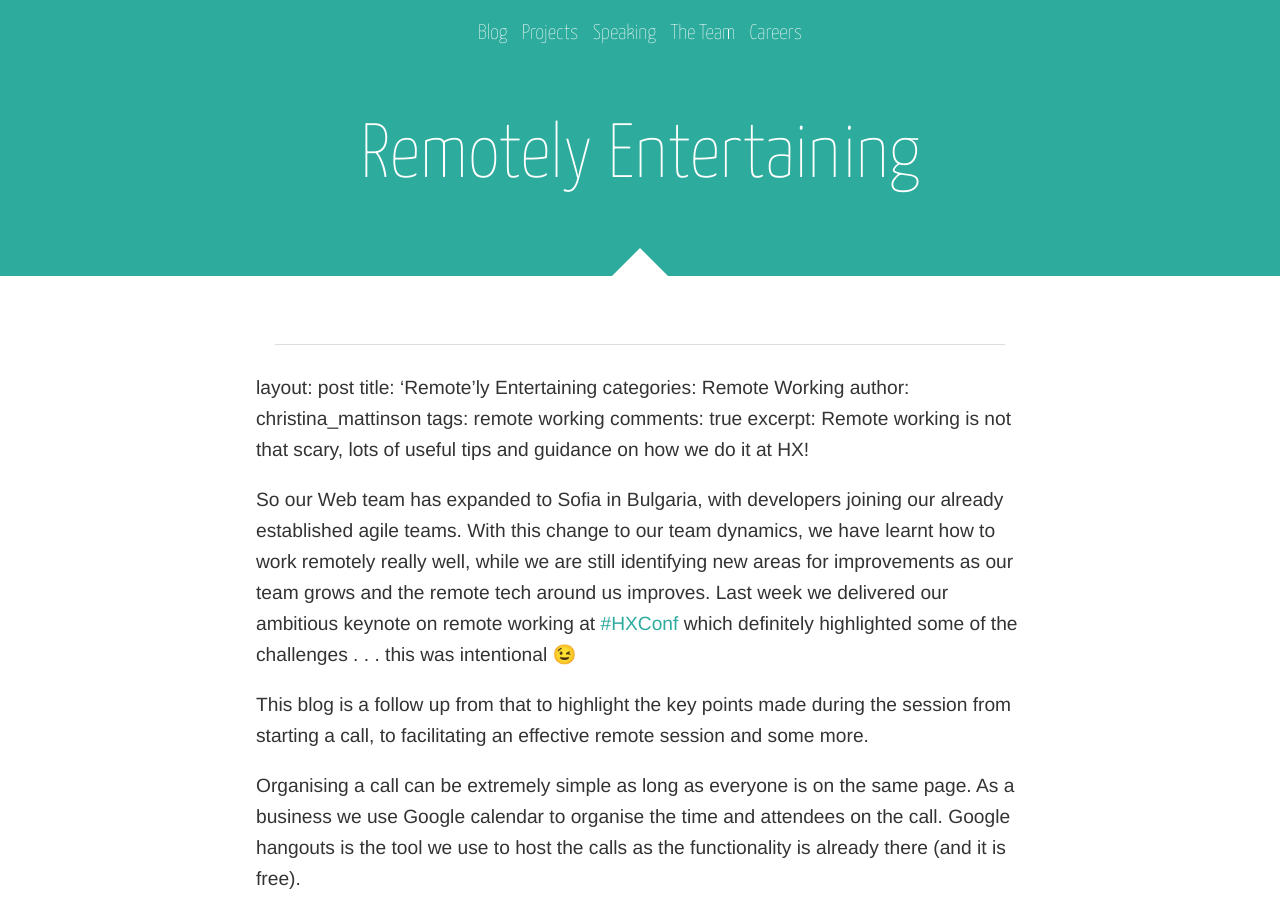
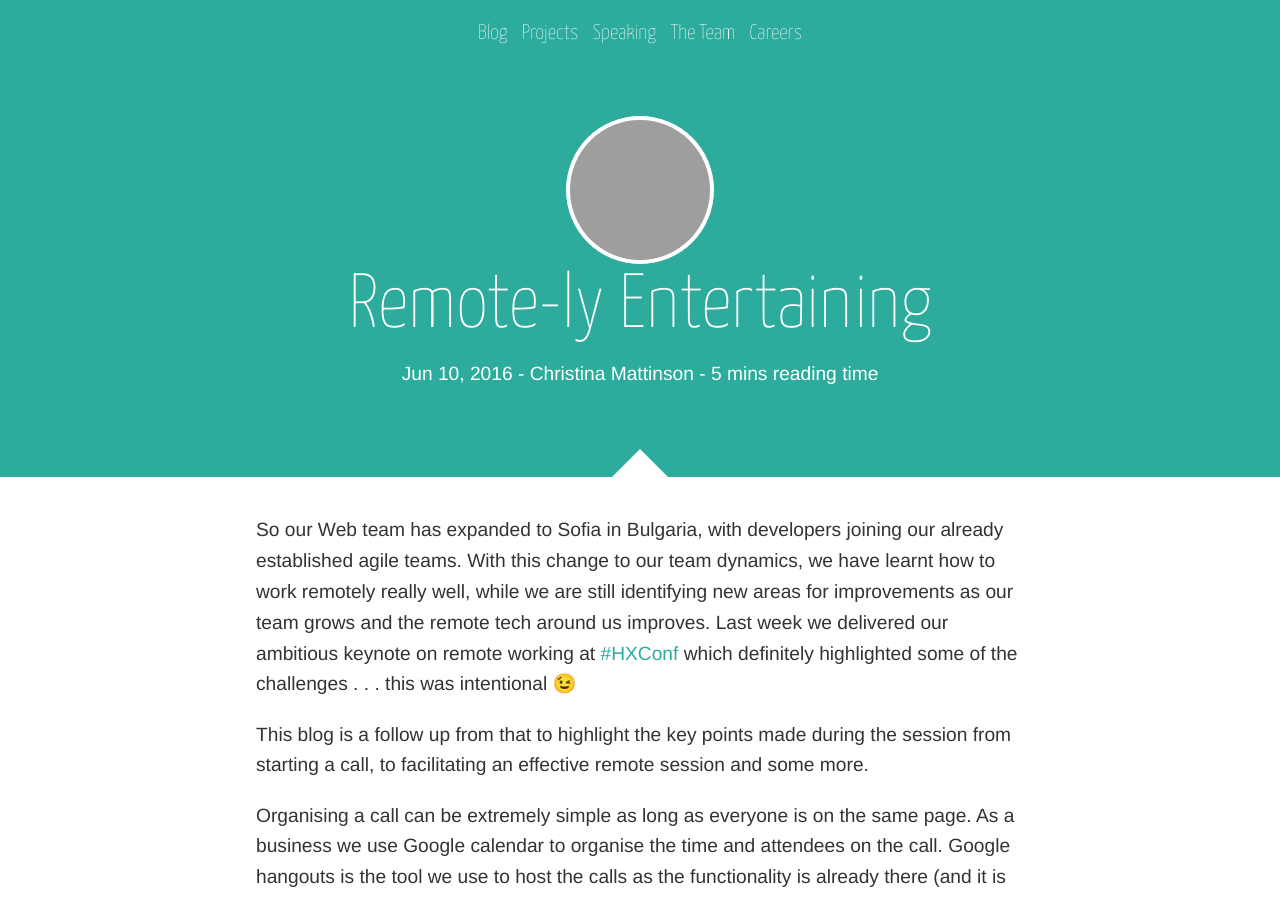
Before and after one commit to holidayextras/holidayextras.github.com, a Jekyll site: the page built from _posts/2016-06-10-Remotely-Entertaining.md, in a window 1280 px wide and 900 px high. Built offline with Jekyll 4.4.1, drawn with Linux system fonts in a browser that asks for light colours; nearby versions of some CDN libraries; comment, search, counter and statistics services are not loaded; grey boxes are pictures that could not be loaded.

Commit message:
Fixing Styling
quick change due to layout issue

```diff
--- a/_posts/2016-06-10-Remotely-Entertaining.md
+++ b/_posts/2016-06-10-Remotely-Entertaining.md
@@ -1,11 +1,12 @@
 ---
 layout: post
-title: 'Remote'ly Entertaining
+title: Remote-ly Entertaining
 categories: Remote Working
 author: christina_mattinson
 tags: remote working
 comments: true
 excerpt: Remote working is not that scary, lots of useful tips and guidance on how we do it at HX!
+---
 
 So our Web team has expanded to Sofia in Bulgaria, with developers joining our already established agile teams. With this change to our team dynamics, we have learnt how to work remotely really well, while we are still identifying new areas for improvements as our team grows and the remote tech around us improves. Last week we delivered our ambitious keynote on remote working at [#HXConf](https://twitter.com/hashtag/hxconf) which definitely highlighted some of the challenges . . . this was intentional 😉
 
```
